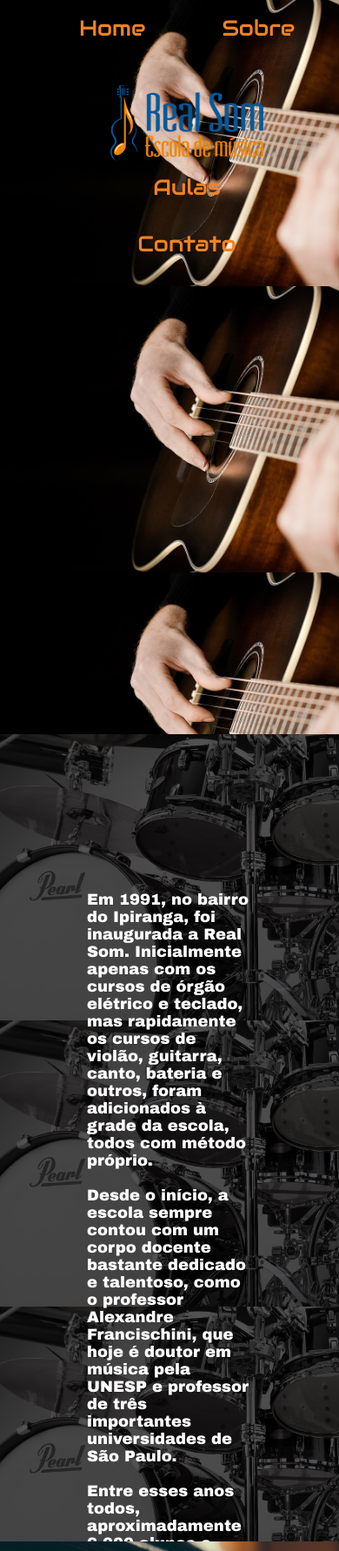
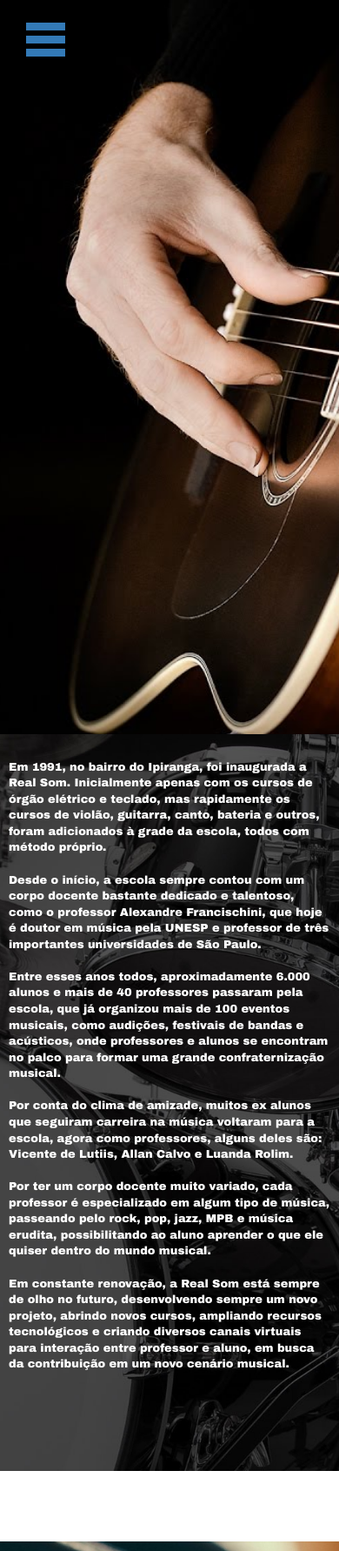
Before and after one commit to pickausernameg/EscolaRealSom, a PHP site: page /view/index.html in a window 390 px wide. Shown: the top 1783 px of the page at 87% size. Run offline with PHP 8.4, Linux system fonts and the light colour scheme; some libraries are stand-ins or nearby versions.

Commit message:
responsive sidemenu created

```diff
--- a/assets/css/style.css
+++ b/assets/css/style.css
@@ -37,6 +37,7 @@ nav ul li a {
 
 nav ul li a:hover {
 	border-bottom: 1px solid #00599e;
+	text-decoration: none;
 }
 
 #main{
@@ -83,7 +84,7 @@ nav ul li a:hover {
 
 footer{
   width: 100%;
-  height: 70px;
+  height: 95px;
   position: relative;
   background-color: #0000009c;
   bottom: 95px;
@@ -109,9 +110,85 @@ footer a{
 	color: white;
 	font-size: 18px;
 	font-family: 'Archivo Black';
-  padding: 160px 100px;
+  padding: 120px 100px;
 }
 
 .active {
   border-bottom: 1px solid #00599e;
 }
+
+@media screen and (max-width: 600px){
+
+	.box1{
+		background-repeat: no-repeat;
+    background-size: 386%;
+    background-position-x: -310px;
+	}
+
+	.box2{
+		background-repeat: no-repeat;
+    background-size: 386%;
+    background-position-x: -310px;
+	}
+
+	.box3{
+		background-repeat: no-repeat;
+    background-size: 386%;
+    background-position-x: -310px;
+	}
+
+	.box4{
+		background-repeat: no-repeat;
+    background-size: 386%;
+    background-position-x: -310px;
+	}
+
+	.details{
+		font-size: 13px;
+    padding: 10px;
+	}
+
+	footer{
+		height: 95px;
+	}
+
+	footer a{
+		margin: 30px;
+	}
+
+	#sidebar{
+		position: fixed;
+		width: 200px;
+		height: 100%;
+		background-color: #fffffff8;
+		left: -200px;
+		transition: all 500ms linear;
+	}
+
+	#sidebar.active{
+		left: 0px;
+	}
+
+	#sidebar ul li{
+		list-style: none;
+		padding: 15px;
+		border-bottom: 2px solid #28609029;
+		font-size: 22px;
+		text-decoration: none;
+	}
+
+	#sidebar .toggle-btn{
+		position: absolute;
+		left: 230px;
+		top: 20px;
+	}
+
+	#sidebar .toggle-btn span{
+		display: block;
+    width: 45px;
+    height: 9px;
+    background-color: #337ab7;
+    margin: 6px 0px;
+	}
+
+}
--- /dev/null
+++ b/assets/js/SideBar.js
@@ -0,0 +1,3 @@
+function toggleSideBar(){
+	document.getElementById("sidebar").classList.toggle("active");
+}
--- a/view/index.html
+++ b/view/index.html
@@ -4,16 +4,20 @@
 	<meta charset="UTF-8">
 	<meta name="viewport" content="width=device-width, initial-scale=1.0">
 	<title>Home</title>
+	<link rel="shortcut icon"  href="../assets/images/favicon.ico" />
 	<link rel="stylesheet" type="text/css" href="../assets/css/style.css">
 	<link rel="stylesheet" href="https://use.fontawesome.com/releases/v5.2.0/css/all.css">
-	<script src="https://code.jquery.com/jquery-3.2.1.js"></script>
-	<script src="https://ajax.googleapis.com/ajax/libs/jquery/3.3.1/jquery.min.js"></script>
-	<script src="../assets/js/scrollEffect.js"></script>
+	<link rel="stylesheet" href="https://maxcdn.bootstrapcdn.com/bootstrap/3.3.7/css/bootstrap.min.css">
+		<script src="https://code.jquery.com/jquery-3.2.1.js"></script>
+	  <script src="https://ajax.googleapis.com/ajax/libs/jquery/3.3.1/jquery.min.js"></script>
+	  <script src="https://maxcdn.bootstrapcdn.com/bootstrap/3.3.7/js/bootstrap.min.js"></script>
+		<script src="../assets/js/scrollEffect.js"></script>
+		<script src="../assets/js/SideBar.js"></script>
 
 </head>
 <body>
-
-	<div id="main">
+	<!-- Aqui é o menu no desktop -->
+	<div id="main" class="hidden-xs">
 		<nav>
 			<ul>
 				<li><a href="#boxHome">Home</a></li>
@@ -23,6 +27,21 @@
 		    	<li><a href="#boxContact">Contato</a></li>
 			</ul>
 		</nav>
+	</div>
+
+	<!-- Aqui é o menu no mobile -->
+	<div id="sidebar" class="hidden-lg" style="z-index: 999">
+		<div class="toggle-btn" onclick="toggleSideBar()">
+			<span></span>
+			<span></span>
+			<span></span>
+		</div>
+		<ul>
+			<li><a href="#boxHome">Home</a></li>
+			<li><a href="#boxAbout">Sobre</a></li>
+	  	<li><a href="#boxClass">Aulas</a></li>
+	  	<li><a href="#boxContact">Contato</a></li>
+		</ul>
 	</div>
 
 <div class="box1" id="boxHome">
```
Also changed, not shown: assets/images/favicon.ico (added).
